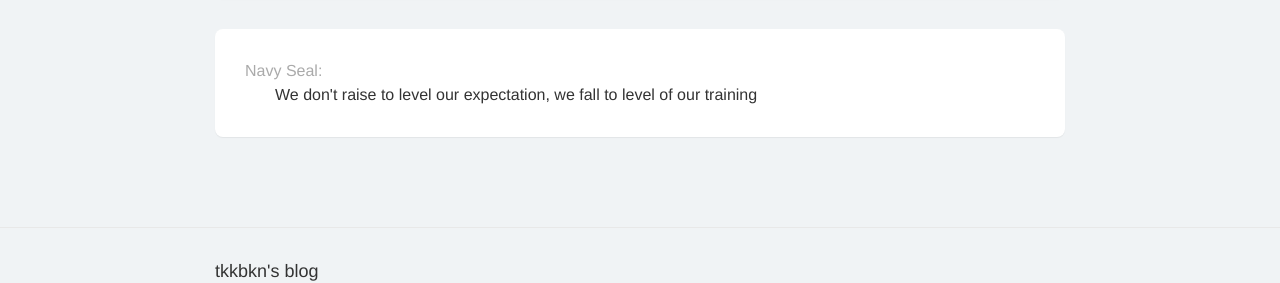
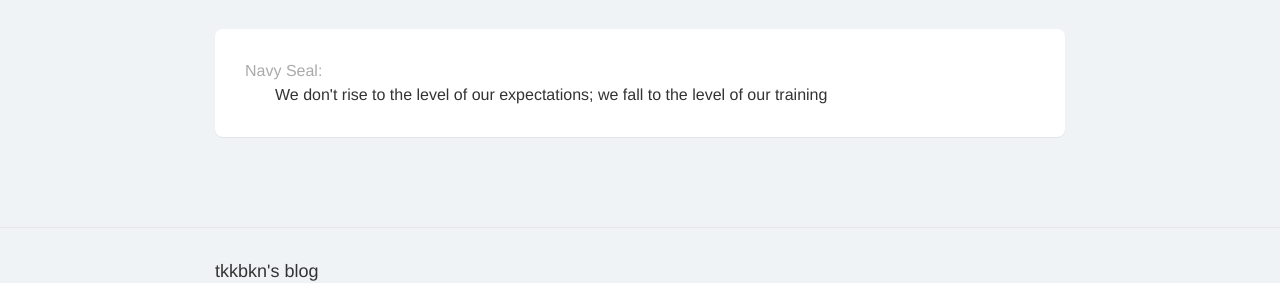
Before and after one commit to canhld94/canhld94.github.io, a Jekyll site: the page built from others.html, in a window 1280 px wide and 1183 px high. Shown: the part 710-993 px from the top of the window. Built offline with Jekyll 4.4.1, drawn with Linux system fonts in a browser that asks for light colours.

Commit message:
typo correction

```diff
--- a/_data/wisdoms.yml
+++ b/_data/wisdoms.yml
@@ -3,5 +3,5 @@
 - text: "Every step forward is the right direction"
   by: "Nike+ Run Club"
 - text: "You call library, framework calls you"
-- text: "We don't raise to level our expectation, we fall to level of our training"
+- text: "We don't rise to the level of our expectations; we fall to the level of our training"
   by: "Navy Seal"
```
